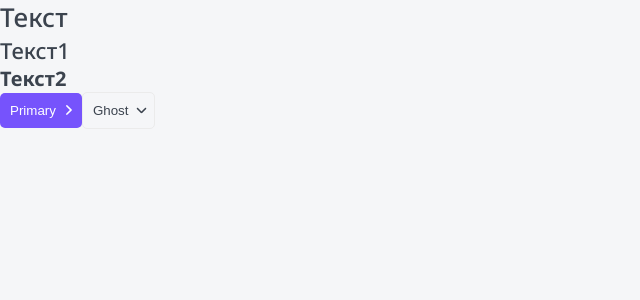
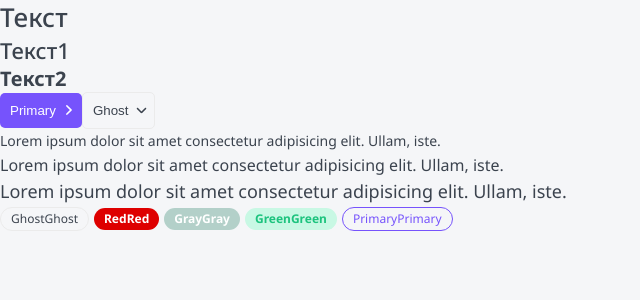
Before and after one commit to NickGrinkov/top-app, a Next.js app: page / in a window 1280 px wide. Shown: the top 300 px of the page, without its empty margins (0-640 px from the left). Built offline with nearby package versions, Linux system fonts and the light colour scheme.

Commit message:
set Header and Paragraph components

```diff
--- a/components/Htag/Htag.tsx
+++ b/components/Htag/Htag.tsx
@@ -1,14 +1,14 @@
 import { HtagProps } from "./Htag.props";
-import style from "./Htag.module.css";
+import styles from "./Htag.module.css";
 
 export const Htag = ({ tag, children }: HtagProps): JSX.Element => {
   switch (tag) {
     case "h1":
-      return <h1 className={style.h1}>{children}</h1>;
+      return <h1 className={styles.h1}>{children}</h1>;
     case "h2":
-      return <h2 className={style.h2}>{children}</h2>;
+      return <h2 className={styles.h2}>{children}</h2>;
     case "h3":
-      return <h3 className={style.h3}>{children}</h3>;
+      return <h3 className={styles.h3}>{children}</h3>;
 	default:
 		return <></>;
   }
--- /dev/null
+++ b/components/P/P.module.css
@@ -0,0 +1,19 @@
+.p {
+	margin: 0;
+	font-weight: 400;
+}
+
+.s {
+	font-size: 14px;
+	line-height: 24px;
+}
+
+.m {
+	font-size: 16px;
+	line-height: 24px;
+}
+
+.l {
+	font-size: 18px;
+	line-height: 29px;
+}
--- /dev/null
+++ b/components/P/P.props.ts
@@ -0,0 +1,6 @@
+import { DetailedHTMLProps, HTMLAttributes, ReactNode } from "react";
+
+export interface PProps extends DetailedHTMLProps<HTMLAttributes<HTMLParagraphElement> , HTMLParagraphElement> {
+	children: ReactNode;
+	size?: "s" | "m" | "l"
+}
--- /dev/null
+++ b/components/P/P.tsx
@@ -0,0 +1,17 @@
+import { PProps } from "./P.props";
+import styles from "./P.module.css";
+import cn from "classnames";
+
+export const P = ({ children, size = "m", className, ...props }: PProps): JSX.Element => {
+  return (
+    <p
+      className={cn(styles.p, className, {
+        [styles.s]: size === "s",
+        [styles.m]: size === "m",
+        [styles.l]: size === "l",
+      })}
+      {...props}>
+      {children}
+    </p>
+  );
+};
--- /dev/null
+++ b/components/Tag/Tag.module.css
@@ -0,0 +1,47 @@
+.tag {
+	display: inline-block;
+	box-sizing: border-box;
+	margin-right: 5px;
+	border-radius: 20px;
+	padding: 5px 10px;
+
+}
+
+.s {
+	font-size: 12px;
+	line-height: 12px;
+}
+
+.m {
+	font-size: 14px;
+	line-height: 14px;
+}
+
+.ghost {
+	border: 1px solid var(--gray-light);
+}
+
+.red {
+	color: var(--white);
+	background: #DE0000;
+	font-weight: bold;
+}
+
+.gray {
+	color: var(--white);
+	background: #B3D0C9;
+	font-weight: bold;
+}
+
+.green {
+	color: var(--green);
+	background: var(--green-light);
+	font-weight: bold;
+}
+
+.primary {
+	color: var(--primary);
+	background: none;
+
+	border: 1px solid var(--primary);
+}
--- /dev/null
+++ b/components/Tag/Tag.tsx
@@ -0,0 +1,23 @@
+import { TagProps } from "./Tag.props";
+import styles from "./Tag.module.css";
+import cn from "classnames";
+
+export const Tag = ({ children, size = "s", color, href, className, ...props}: TagProps): JSX.Element => {
+  return (
+    <div
+      className={cn(styles.tag, className, {
+        [styles.s]: size === "s",
+        [styles.m]: size === "m",
+        [styles.ghost]: color === "ghost",
+        [styles.red]: color === "red",
+        [styles.gray]: color === "gray",
+        [styles.green]: color === "green",
+        [styles.primary]: color === "primary",
+      })}
+      {...props}
+    >
+      {href ? <a href={href}>{children}</a> : <>{children}</>}
+      {children}
+    </div>
+  );
+};
--- a/components/index.ts
+++ b/components/index.ts
@@ -1,2 +1,4 @@
 export * from "./Htag/Htag";
 export * from "./Button/Button";
+export * from "./P/P";
+export * from "./Tag/Tag";
--- a/next.config.js
+++ b/next.config.js
@@ -3,11 +3,7 @@
   reactStrictMode: true,
 };
 
-
-
-module.exports = {
-  nextConfig,
-  webpack(config) {
+const webpack = (config) =>  {
   config.module.rules.push({
     test: /\.svg$/,
     issuer: /\.(js|ts)x?$/,
@@ -15,5 +11,11 @@
   });
 
   return config;
-  }
 };
+
+
+
+module.exports = {
+  nextConfig,
+  webpack,
+};
--- a/package.json
+++ b/package.json
@@ -27,6 +27,7 @@
     "@typescript-eslint/parser": "^5.27.0",
     "eslint": "8.17.0",
     "eslint-config-next": "12.1.6",
+    "eslint-plugin-react-hooks": "^4.5.0",
     "stylelint": "^14.8.5",
     "stylelint-config-standard": "^25.0.0",
     "stylelint-order": "^5.0.0",
--- a/pages/index.tsx
+++ b/pages/index.tsx
@@ -1,7 +1,11 @@
 import { Htag } from "../components";
 import { Button } from "../components";
+import { P } from "../components";
+import { Tag } from "../components";
+
 
 export default function Home(): JSX.Element {
+
   return (
     <div>
       <Htag tag="h1">Текст</Htag>
@@ -9,6 +13,14 @@
       <Htag tag="h3">Текст2</Htag>
       <Button appearance="primary" arrow="right">Primary</Button>
       <Button appearance="ghost" arrow="down">Ghost</Button>
+      <P size="s">Lorem ipsum dolor sit amet consectetur adipisicing elit. Ullam, iste.</P>
+      <P >Lorem ipsum dolor sit amet consectetur adipisicing elit. Ullam, iste.</P>
+      <P size="l">Lorem ipsum dolor sit amet consectetur adipisicing elit. Ullam, iste.</P>
+      <Tag size="s" color="ghost">Ghost</Tag>
+      <Tag size="s" color="red">Red</Tag>
+      <Tag size="s" color="gray">Gray</Tag>
+      <Tag size="s" color="green">Green</Tag>
+      <Tag size="s" color="primary">Primary</Tag>
     </div>
   );
 }
```
Also changed, not shown: components/Tag/Tag.props.ts (added, +8 -0 lines), .eslintrc.json, 1 other file (tests, documents, lock files or other folders).
